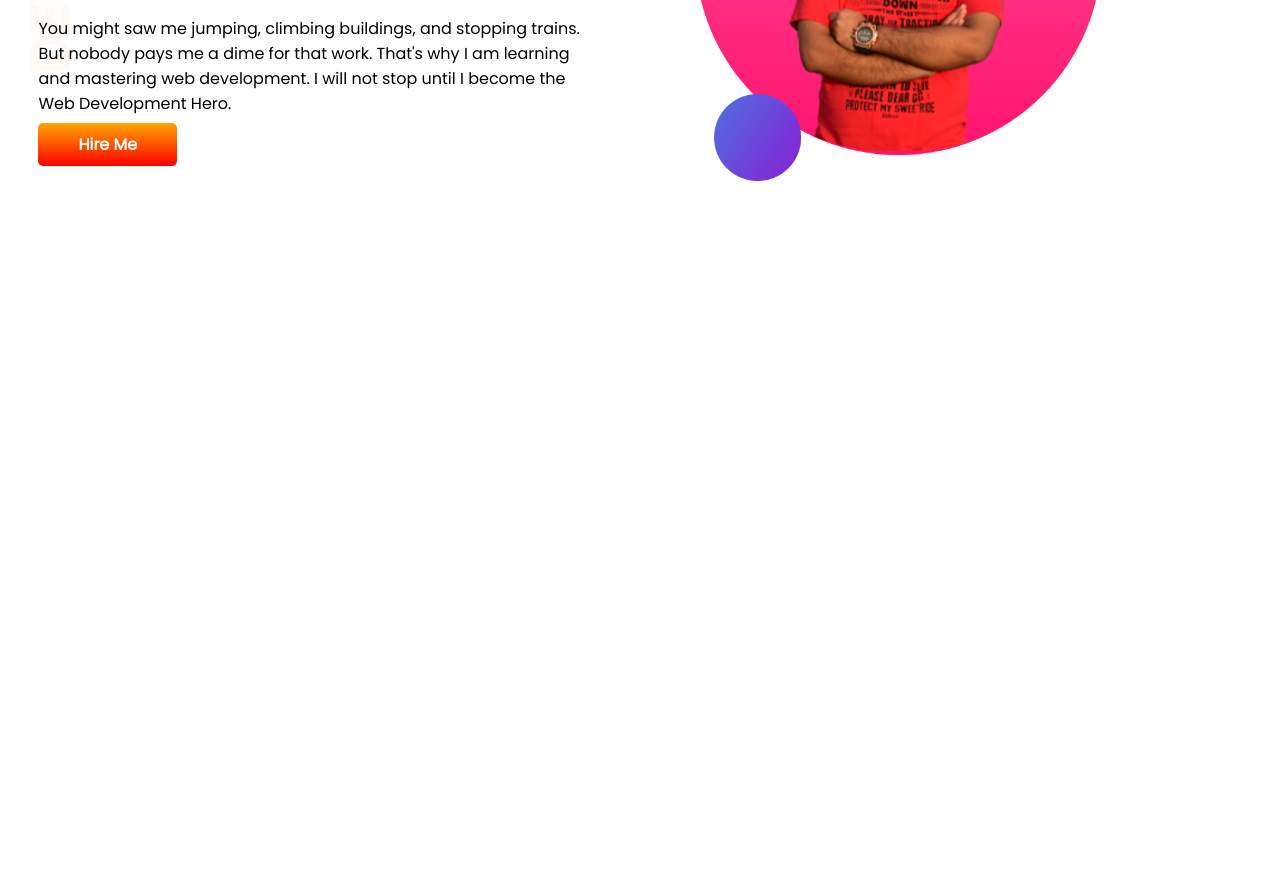
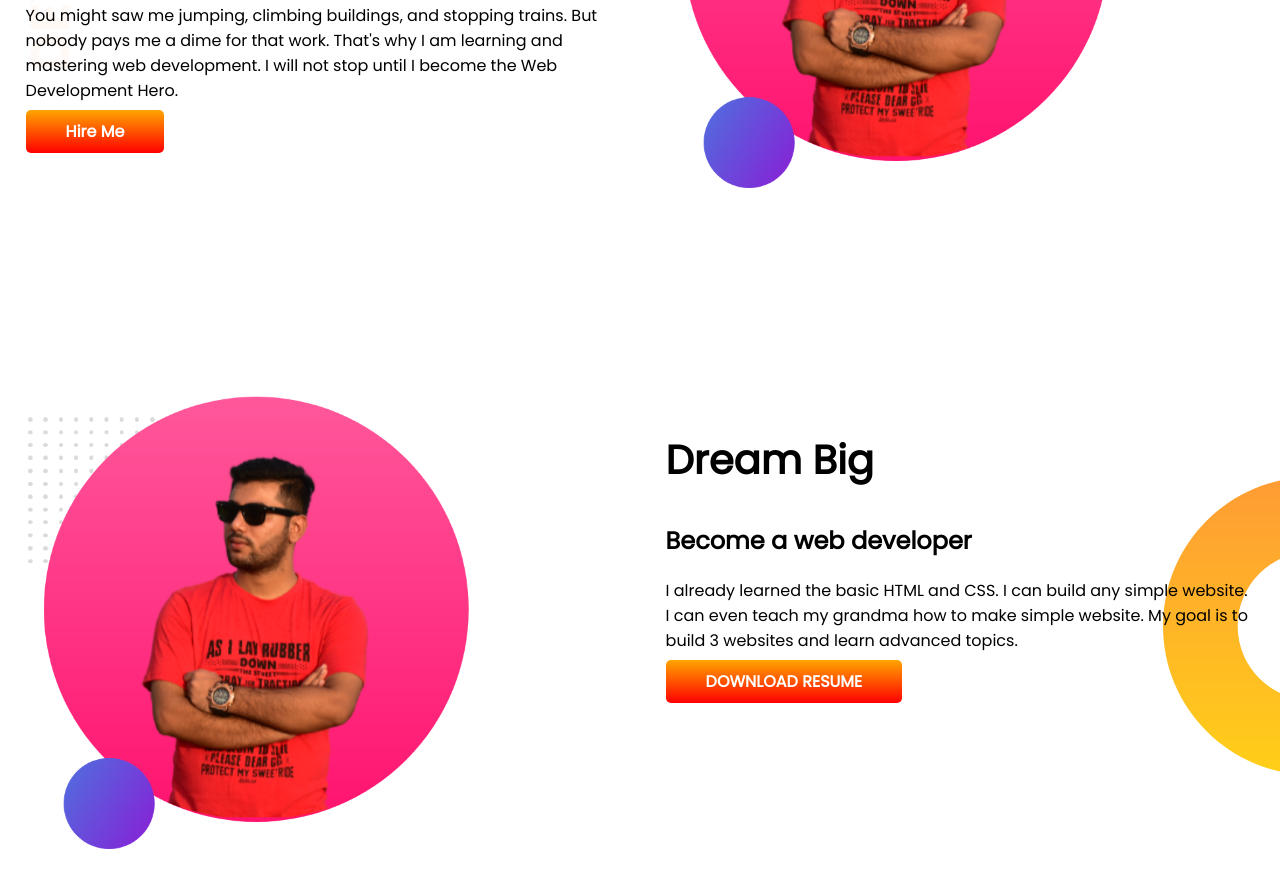
Before and after one commit to metul8085/developer-portfolio, a plain HTML site: page index.html in a window 1280 px wide. Shown: the part 290-1178 px from the top of the page. Before the commit the page ends 800 px from the top, so only its background shows below. Drawn offline with Linux system fonts and the light colour scheme.

Commit message:
add dream section

```diff
--- a/index.html
+++ b/index.html
@@ -32,6 +32,18 @@
             <img src="/images/my-bg2.png" alt="picture">
         </div>
     </section>
+
+    <section class="dream-big">
+        <div class="half-width">
+            <img  src="/images/my-bg2.png" alt="">
+        </div>
+        <div class="half-width">
+            <h1>Dream Big</h1>
+            <h2>Become a web developer</h2>
+            <p>I already learned the basic HTML and CSS. I can build any simple website. I can even teach my grandma how to make simple website. My goal is to build 3 websites and learn advanced topics.</p>
+            <a class="link-button" target="_blank" href="#">DOWNLOAD RESUME</a>
+        </div>
+    </section>
 </body>
 
 </html>
--- a/style.css
+++ b/style.css
@@ -13,11 +13,12 @@ h1 {
 
 section {
     display: flex;
+    margin-bottom: 150px;
 }
 
 .half-width {
     width: 50%;
-    padding: 3%;
+    padding: 2%;
 }
 
 .half-width img {
@@ -37,3 +38,9 @@ section {
     background-image: url(/images/top-banner.png);
     background-repeat: no-repeat;
 }
+
+.dream-big{
+    background-image: url(/images/dream-bg.png);
+    background-repeat: no-repeat;
+    background-position: right;
+}
```
Also changed, not shown: images/dream-bg.png (added).
